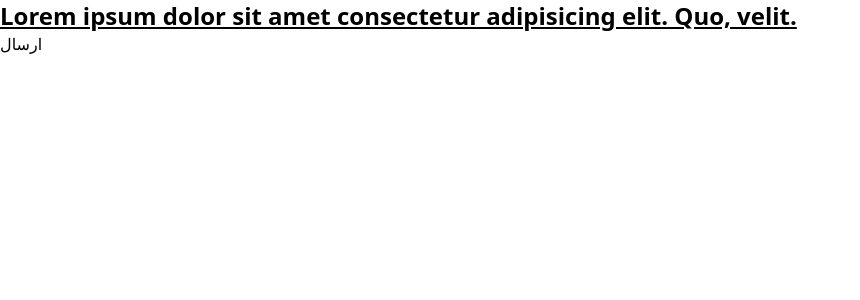
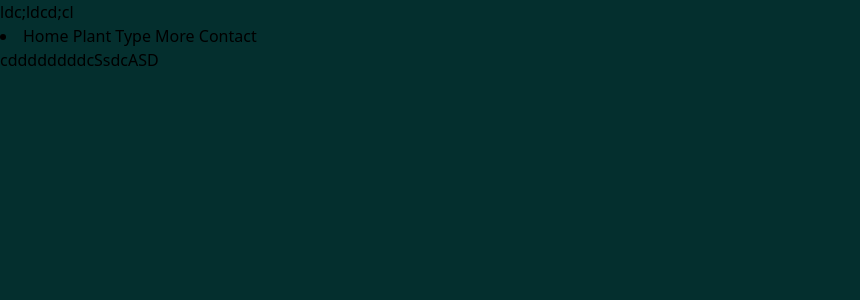
Before and after one commit to init050/Plant-Shop, a Django app: page / in a window 1280 px wide. Shown: the top 300 px of the page, without its empty margins (0-860 px from the left). Run offline with Django 4.2, Linux system fonts and the light colour scheme; style sheets or scripts are compiled from the project's sources; some libraries are stand-ins or nearby versions.

Commit message:
setup tailwind

```diff
--- a/home_module/templates/home_module/index.html
+++ b/home_module/templates/home_module/index.html
@@ -1,18 +1,12 @@
 {% extends 'shared\_layout.html' %}
+{% load static %}
 
+<link rel="stylesheet" href="/static/css/output.css">
+<link rel="stylesheet" href="/static/css/input.css">
 {% block title %}
     Homee
 {% endblock title %}
 
 {% block content %}
-    <h1 class="size-3/4 text-2xl font-bold underline bg-sky-500">Lorem ipsum dolor sit amet consectetur adipisicing elit. Quo, velit.</h1>
-    <div class="h-[1px] w-48 bg-blue-400"></div>
 
-
-
-    <button
-    class="absolute left-2 bottom-1 bg-blue-700 text-white rounded px-3 py-1"
-  >
-    ارسال
-  </button>
 {% endblock content %}
--- a/home_module/views.py
+++ b/home_module/views.py
@@ -6,3 +6,7 @@ from django.http import HttpRequest
 
 def indexhome(request):
     return render(request, 'home_module/index.html')
+
+
+def site_header_partial(request):
+    return render(request, 'shared/site_header_partial.html')
--- a/static/css/output.css
+++ b/static/css/output.css
@@ -554,17 +554,120 @@ video {
   display: none;
 }
 
+.visible {
+  visibility: visible;
+}
+
+.collapse {
+  visibility: collapse;
+}
+
+.static {
+  position: static;
+}
+
+.absolute {
+  position: absolute;
+}
+
+.relative {
+  position: relative;
+}
+
+.bottom-1 {
+  bottom: 0.25rem;
+}
+
+.left-2 {
+  left: 0.5rem;
+}
+
 .block {
   display: block;
+}
+
+.table {
+  display: table;
+}
+
+.contents {
+  display: contents;
+}
+
+.hidden {
+  display: none;
 }
 
 .aspect-square {
   aspect-ratio: 1 / 1;
 }
 
+.size-3 {
+  width: 0.75rem;
+  height: 0.75rem;
+}
+
+.size-3\/4 {
+  width: 75%;
+  height: 75%;
+}
+
+.h-\[1px\] {
+  height: 1px;
+}
+
+.w-48 {
+  width: 12rem;
+}
+
+.border-collapse {
+  border-collapse: collapse;
+}
+
+.transform {
+  transform: translate(var(--tw-translate-x), var(--tw-translate-y)) rotate(var(--tw-rotate)) skewX(var(--tw-skew-x)) skewY(var(--tw-skew-y)) scaleX(var(--tw-scale-x)) scaleY(var(--tw-scale-y));
+}
+
+.resize {
+  resize: both;
+}
+
+.rounded {
+  border-radius: 0.25rem;
+}
+
+.border {
+  border-width: 1px;
+}
+
+.bg-blue-400 {
+  --tw-bg-opacity: 1;
+  background-color: rgb(96 165 250 / var(--tw-bg-opacity, 1));
+}
+
+.bg-blue-700 {
+  --tw-bg-opacity: 1;
+  background-color: rgb(29 78 216 / var(--tw-bg-opacity, 1));
+}
+
 .bg-sky-50 {
   --tw-bg-opacity: 1;
   background-color: rgb(240 249 255 / var(--tw-bg-opacity, 1));
+}
+
+.bg-sky-500 {
+  --tw-bg-opacity: 1;
+  background-color: rgb(14 165 233 / var(--tw-bg-opacity, 1));
+}
+
+.px-3 {
+  padding-left: 0.75rem;
+  padding-right: 0.75rem;
+}
+
+.py-1 {
+  padding-top: 0.25rem;
+  padding-bottom: 0.25rem;
 }
 
 .text-2xl {
@@ -576,6 +679,15 @@ video {
   font-weight: 700;
 }
 
+.text-white {
+  --tw-text-opacity: 1;
+  color: rgb(255 255 255 / var(--tw-text-opacity, 1));
+}
+
 .underline {
   text-decoration-line: underline;
 }
+
+.outline {
+  outline-style: solid;
+}
--- a/tailwind.config.js
+++ b/tailwind.config.js
@@ -1,7 +1,19 @@
+/** @type {import('tailwindcss').Config} */
 module.exports = {
-  content: ['./templates/**/*.html', './static/**/*.css'],
+  content: [
+    './templates/**/*.html',
+    './**/templates/**/*.html',
+    './static/js/**/*.js',
+    './static/css/**/*.css',
+  ],
   theme: {
-    extend: {},
+    extend: {
+      colors: {
+        primary: '#1E40AF',
+        'ww':'1B2316',
+        secondary: '#64748B',
+      },
+    },
   },
   plugins: [],
 };
--- a/templates/shared/_layout.html
+++ b/templates/shared/_layout.html
@@ -6,14 +6,13 @@
     <meta charset="UTF-8">
     <meta name="viewport" content="width=device-width, initial-scale=1.0">
     <title>{% block title %}{% endblock title %}</title>
-    <link href="{% static 'css/output.css' %}" rel="stylesheet">
-    <link href="{% static 'css/input.css' %}" rel="stylesheet">
-
-
+    {% comment %} <link href="{% static './css/output.css' %}" rel="stylesheet">
+    <link href="{% static './css/input.css' %}" rel="stylesheet"> {% endcomment %}
+    <script src="https://cdn.tailwindcss.com"></script>
 
 </head>
-<body>
-    {% comment %} {%render_partial header%} {% endcomment %}
+<body class="bg-teal-950">
+    {% include 'shared/site_header_partial.html' %}
     {% block content %}{% endblock content %}
     {% comment %} {%render_partial footer%} {% endcomment %}
 </body>
--- a/templates/shared/site_header_partial.html
+++ b/templates/shared/site_header_partial.html
@@ -1,3 +1,12 @@
 <header>
-    <nav></nav>
+    <h1>ldc;ldcd;cl</h1>
+    <nav>
+        <li>
+            <a href="">Home</a>
+            <a href="">Plant Type</a>
+            <a href="">More</a>
+            <a href="">Contact</a>
+        </li>
+    </nav>
+    <h1>cddddddddcSsdcASD</h1>
 </header>
```
